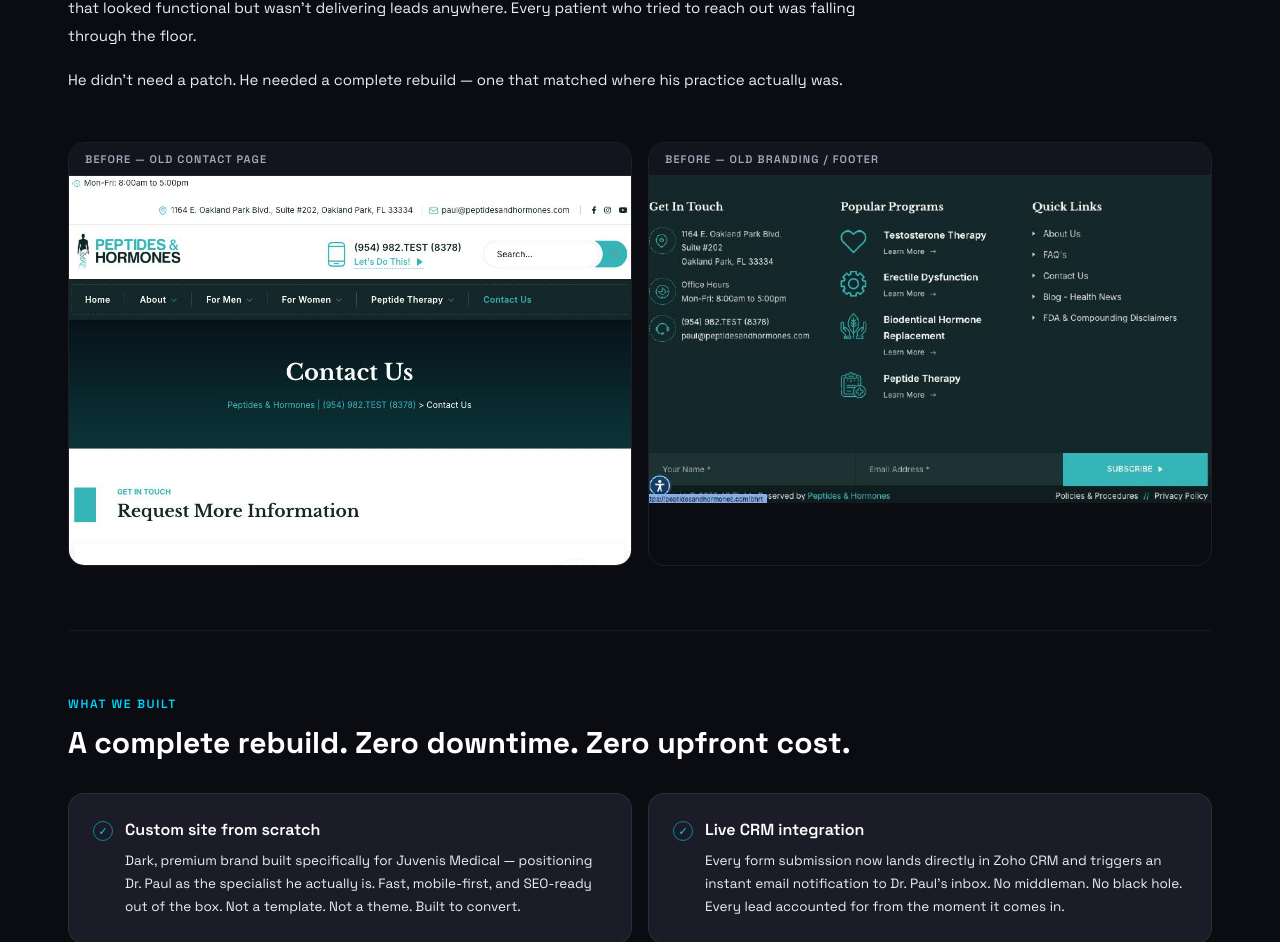
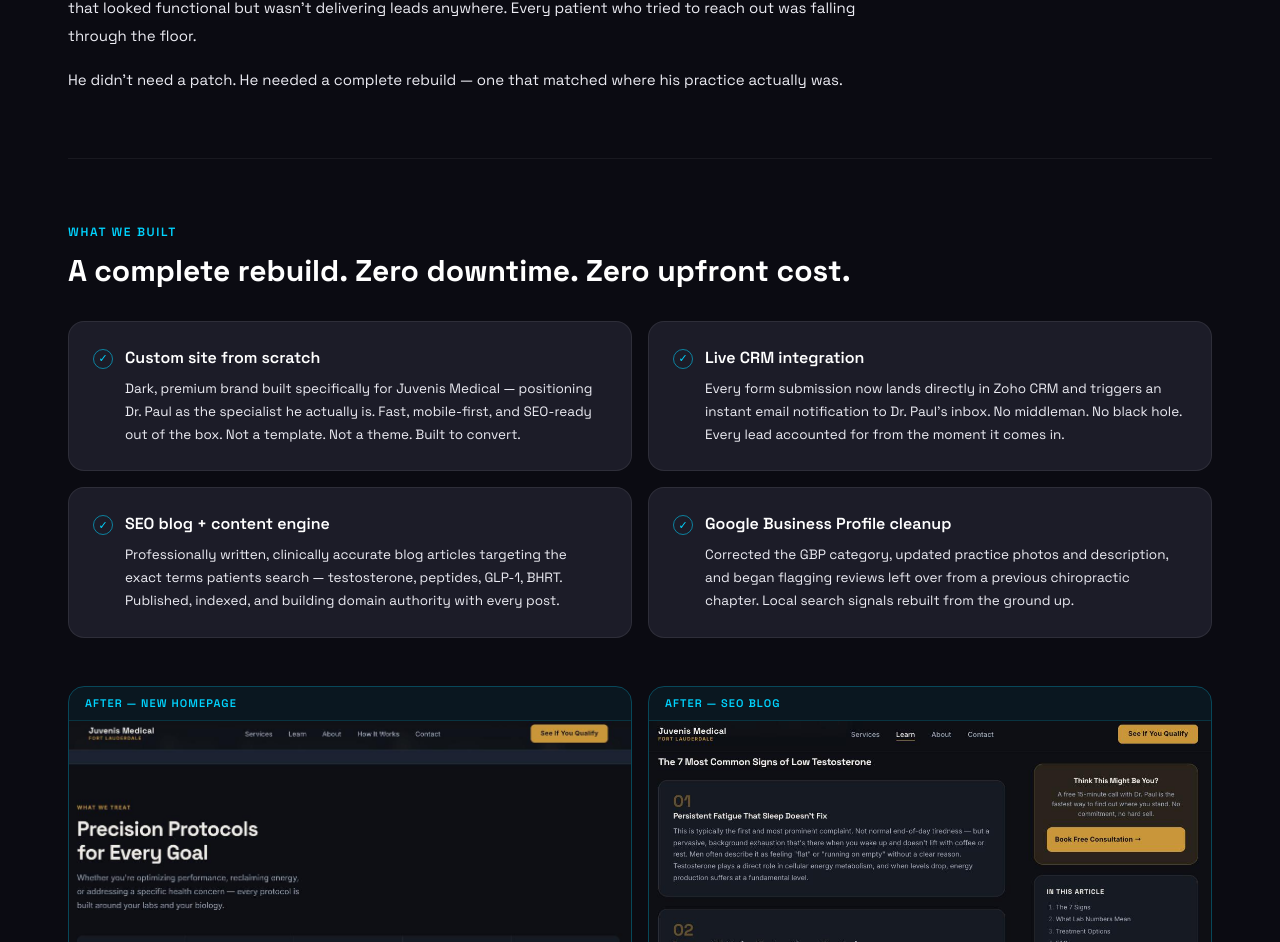
Before and after one commit to peterluke101/peterlukedigital-site, a Next.js app: page /case-study in a window 1280 px wide. Shown: the part 977-1919 px from the top of the page. Built offline with nearby package versions, Linux system fonts and the light colour scheme; no server answers.

Commit message:
Remove before screenshots — old brand images removed from case study

```diff
--- a/app/case-study/page.tsx
+++ b/app/case-study/page.tsx
@@ -116,31 +116,7 @@ export default function CaseStudy() {
           </div>
         </MotionDiv>
 
-        {/* Before screenshots */}
-        <MotionDiv className="mt-10 grid gap-4 sm:grid-cols-2 md:mt-12">
-          <div className="overflow-hidden rounded-2xl border border-[rgba(255,255,255,0.08)]">
-            <div className="border-b border-[rgba(255,255,255,0.06)] bg-surface px-4 py-2">
-              <p className="text-[11px] font-semibold uppercase tracking-[0.1em] text-muted">Before — Old Contact Page</p>
-            </div>
-            <img
-              src="/assets/images/case-study/juvenis-before-1.jpg"
-              alt="Old Juvenis Medical website before redesign"
-              className="w-full h-auto"
-            />
-          </div>
-          <div className="overflow-hidden rounded-2xl border border-[rgba(255,255,255,0.08)]">
-            <div className="border-b border-[rgba(255,255,255,0.06)] bg-surface px-4 py-2">
-              <p className="text-[11px] font-semibold uppercase tracking-[0.1em] text-muted">Before — Old Branding / Footer</p>
-            </div>
-            <img
-              src="/assets/images/case-study/juvenis-before-2.jpg"
-              alt="Old Juvenis Medical website — secondary section"
-              className="w-full h-auto"
-            />
-          </div>
-        </MotionDiv>
-
-        {/* Divider */}
+                {/* Divider */}
         <div className="my-14 h-px bg-[rgba(255,255,255,0.06)] md:my-16" />
 
         {/* What we built */}
```
